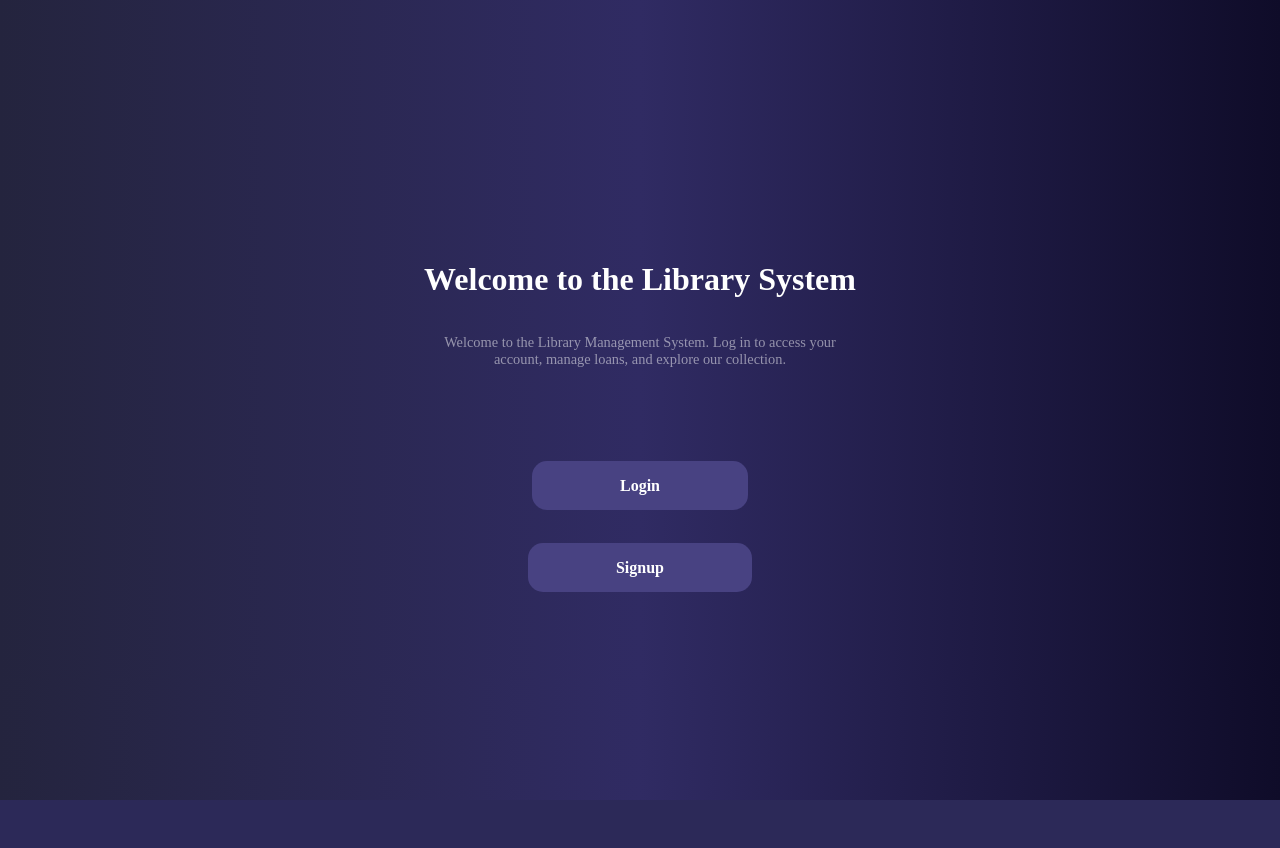
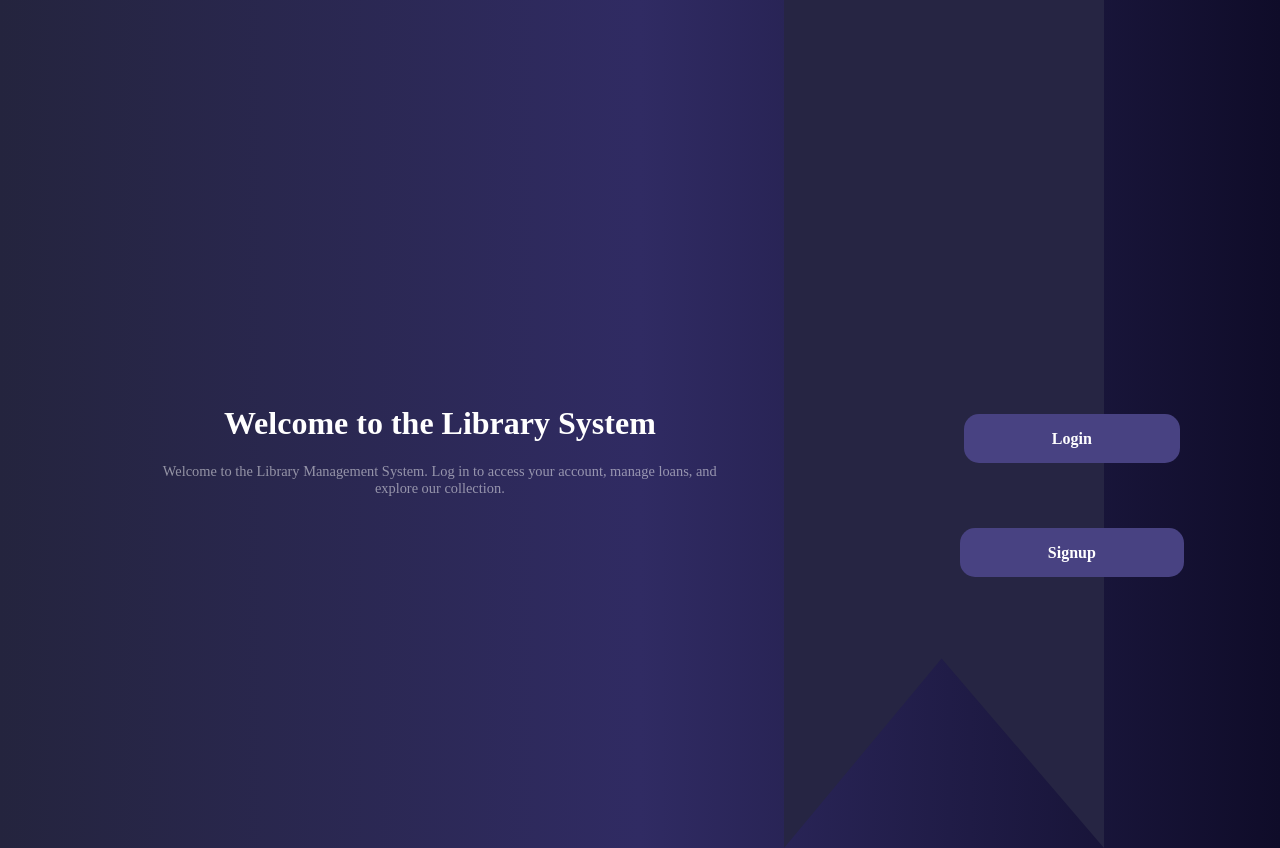
Before and after one commit to 51Hypers/AppDevProject---I, a Flask app: page / in a window 1280 px wide. Before the commit the page ends 800 px from the top, so only its background shows below. Run offline with Flask 3, Linux system fonts and the light colour scheme.

Commit message:
revamped login page

```diff
--- a/static/styles/home_styles.css
+++ b/static/styles/home_styles.css
@@ -1,9 +1,9 @@
 body {
   display: flex;
-  flex-direction: column;
-  justify-content: center;
+  flex-direction: row;
+  justify-content: space-around;
   align-items: center;
-  background: linear-gradient( to right, #24243e, #302b63, #0f0c29 );
+  background: linear-gradient(to right, #24243e, #302b63, #0f0c29);
   margin-top: 15rem;
   color: white;
   text-align: center;
@@ -15,11 +15,12 @@ ul {
   list-style: none;
   padding: 0;
   padding: 3rem 0;
-  gap: 4rem;
+  gap: 6rem;
   width: 100%;
   justify-content: center;
   align-items: center;
   height: 10rem;
+  padding-top: 10rem;
 }
 
 a {
@@ -32,14 +33,40 @@ a {
   transition: 0.3s ease all;
 }
 
-p{
+p {
   font-size: 90%;
-  width: 33%;
+  width: 85%;
   opacity: 50%;
+  margin: 0 auto;
 }
 
 a:hover {
   background-color: #4c459f;
   /* padding: 1.2rem 1.7rem; */
-  box-shadow: 0 3px 3px 0 rgba(0,0,0,0.14),0 1px 7px 0 rgba(0,0,0,0.12),0 3px 1px -1px rgba(0,0,0,0.2);
+  box-shadow: 0 3px 3px 0 rgba(0, 0, 0, 0.14), 0 1px 7px 0 rgba(0, 0, 0, 0.12),
+    0 3px 1px -1px rgba(0, 0, 0, 0.2);
 }
+
+.bookmark {
+  clip-path: polygon(
+    100% 0px,
+    100% 100%,
+    49.25% 77.65%,
+    0% 100%,
+    0px 49%,
+    0% 0%
+  );
+  background-color: #262543;
+  position: absolute;
+  width: 20rem;
+  height: 53rem;
+  top: 0;
+  z-index: -10;
+  right: 11rem;
+  filter: drop-shadow(0.35rem 0.35rem 0.4rem rgba(255, 0, 0, 1));
+}
+
+.left {
+  display: flex;
+  flex-direction: column;
+}
--- a/templates/home_page/index.html
+++ b/templates/home_page/index.html
@@ -8,14 +8,20 @@
     <link rel="stylesheet" href="static/styles/home_styles.css" />
   </head>
   <body>
+    <div class="left">
       <h1>Welcome to the Library System</h1>
       <p>
         Welcome to the Library Management System. Log in to access your account, manage loans, and explore our collection.
       </p>
 
+    </div>
+    <div class="right">
+      <div class="bookmark"></div>
       <ul>
         <li><a href="{{ url_for('login') }}">Login</a></li>
         <li><a href="{{ url_for('signup') }}">Signup</a></li>
       </ul>
+
+    </div>
   </body>
 </html>
```
Lines whose indentation alone changed are shown as unchanged.
